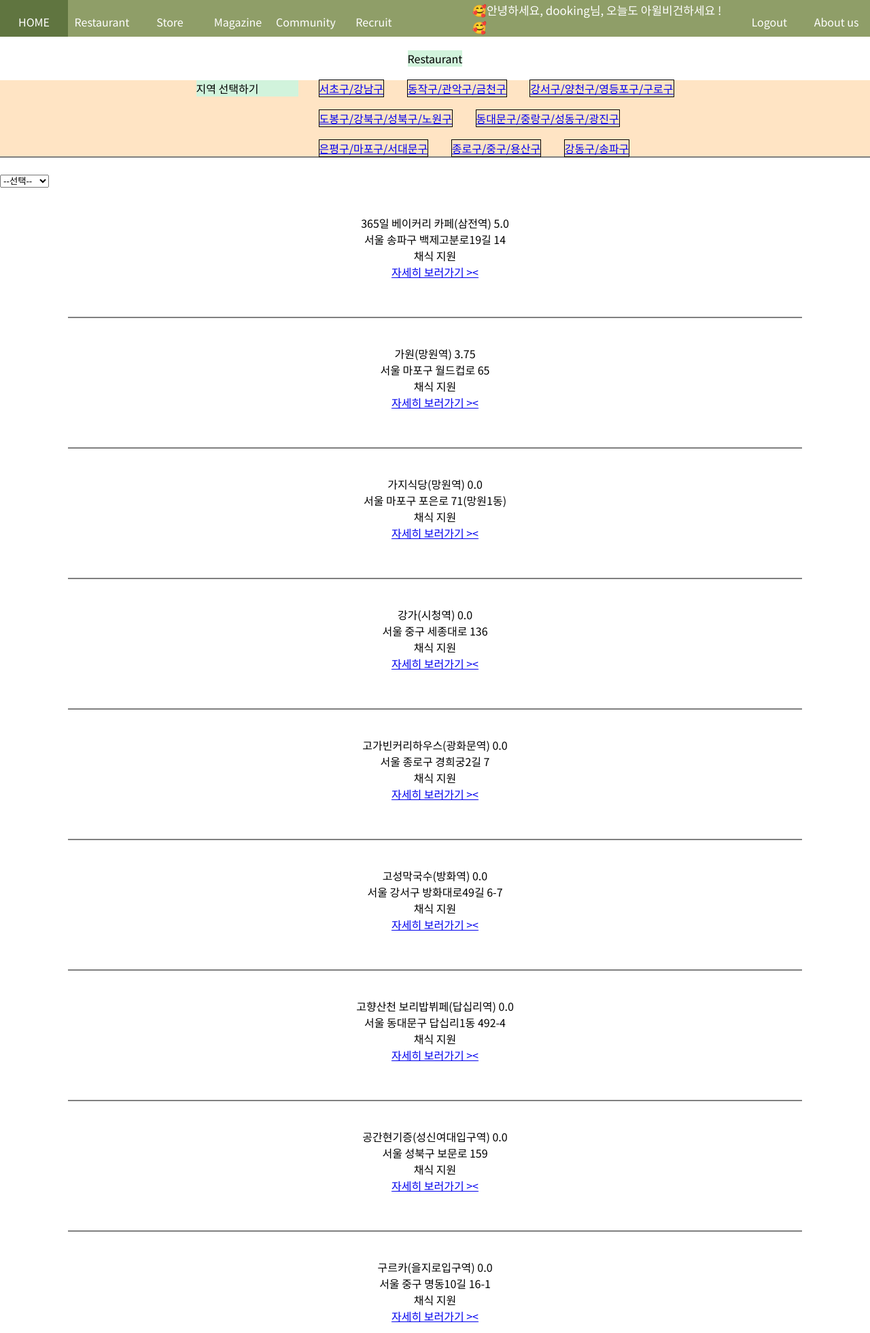
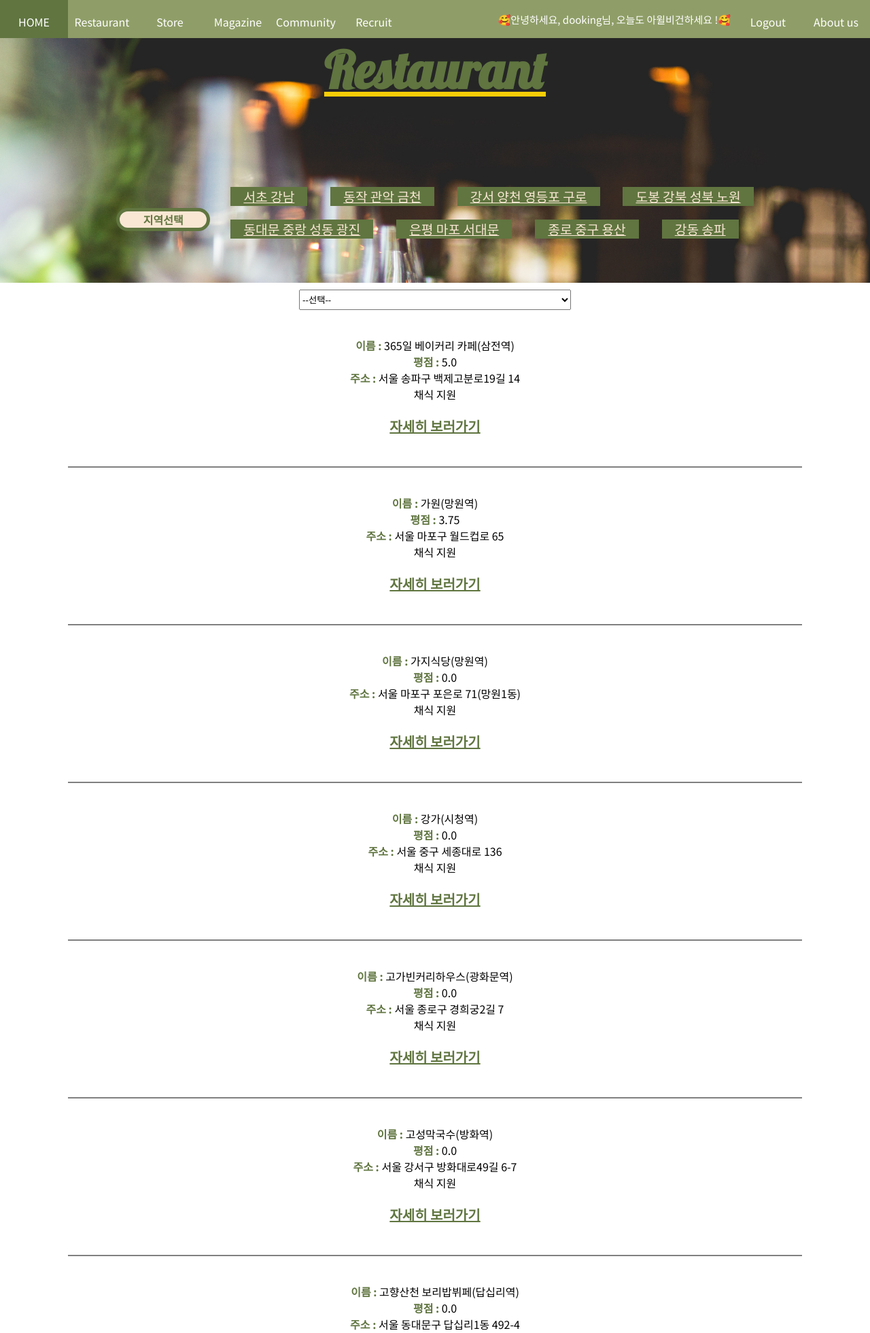
Before and after one commit to haeju98/team2_miniton, a Django app: page /Restaurant/ in a window 1280 px wide. Shown: the top 1961 px of the page at 68% size. Run offline with Django 3.2, Linux system fonts and the light colour scheme; a user stored in the database is signed in; data comes from the database, SQL or seed files in the repository; both versions use the stored data as it was after the commit; parts of the project's set-up code (start-up, migrations or seed data) failed here and were passed over; some libraries are stand-ins or nearby versions.

Commit message:
연우/레스토랑 까지수정

```diff
--- a/app/static/3-Restaurant/Restaurant.css
+++ b/app/static/3-Restaurant/Restaurant.css
@@ -1,28 +1,67 @@
 @import url(base.css);
+
+
 .header {
   width: 100%;
   display: flex;
   justify-content: center;
   align-items: center;
-  margin: 20px 0;
+  margin-top: 0;
 }
 
 .title {
-  background-color: rgb(209, 243, 220);
+  font-family: 'Lobster', cursive;
+  font-size: 75px;
+  font-weight: 700;
+  color: #607540;
+  padding-bottom: 1%;
 }
 
 .choose-bar {
   display: flex;
   justify-content: center;
-  margin: 20px 0;
-  border-bottom: 2px gray solid;
-  background-color: bisque;
+  padding-top: 7em;
+  /* padding-bottom: 6.2em;
+  border-bottom: 3px #607540 solid; */
+  align-items: center;
+}
+
+.back-img{
+  width: 100%;
+  height: 45vh;
+  background-color: #F9E7D3;
+  background-image: url(../picture/restaurant.jpg);
+  background-size: 100%;
+  background-repeat: no-repeat;
+  padding-bottom: 0em ;
+
 }
 
 .Seoul {
-  background-color: rgb(209, 243, 220);
-  width: 150px;
+  border: 5px solid #607540;
+  /* box-sizing: 10% 10% border-box; */
+  background-color: #F9E7D3;
+  color: #607540;
+  font-weight: 700;
+  border-radius: 30px;
+  width: 10%;
   height: 100%;
+  display: flex;
+  justify-content: center;
+  text-align: center;
+
+}
+
+.check-category{
+  display: flex;
+  justify-content: center;
+  text-align: center;
+  margin-top: 10px;
+}
+
+select{
+  width: 400px;
+  height: 30px;
 }
 
 .Regin-Row {
@@ -30,9 +69,9 @@
   margin-bottom: 20px;
 }
 .Regin-Box {
-  border: 1px black solid;
   margin-left: 30px;
 }
+
 .mainbox {
   background-color: rgba(0, 63, 0, 0.185);
   font-size: 15px;
@@ -45,4 +84,123 @@
   border-bottom: 2px gray solid;
   margin: 0 100px;
   padding-top:40px;
+  padding-bottom:40px;
 }
+
+.Store-Box2{
+  padding-top: 20px;
+}
+
+/* 버튼 */
+
+.Regin-Box{
+  background:#607540;
+  color:#F9E7D3;
+  border:none;
+  position:relative;
+  height:60px;
+  font-size:1.2em;
+  padding:0 1em;
+  cursor:pointer;
+  transition:800ms ease all;
+  outline:none;
+}
+
+.Regin-Box:hover{
+  background:#F9E7D3;
+  color:#607540;
+}
+.Regin-Box:before,
+.Regin-Box:after{
+  content:'';
+  position:absolute;
+  top:0;
+  right:0;
+  height:2px;
+  width:0;
+  background: #607540;
+  transition:400ms ease all;
+}
+
+.Regin-Box:after{
+  right:inherit;
+  top:inherit;
+  left:0;
+  bottom:0;
+}
+
+.Regin-Box:hover:before,
+.Regin-Box:hover:after{
+  width:100%;
+  transition:800ms ease all;
+}
+
+#name{
+  color: #607540;
+  font-size: 16px;
+  font-weight: 800;
+}
+
+.btn{
+
+  font-size: 20px;
+  font-weight: 800;
+  color:#607540;
+}
+/* 자세히 보러가기 버튼 */
+/* body {
+  background: #2ecc71;
+  font-size: 62.5%;
+} */
+
+/* .container {
+  padding: 2em;
+} */
+
+/* .btn,
+.btn::after {
+  -webkit-transition: all 0.3s;
+	-moz-transition: all 0.3s;
+  -o-transition: all 0.3s;
+	transition: all 0.3s;
+}
+
+btn{
+  background: none;
+  border: 3px solid #fff;
+  border-radius: 5px;
+  color: #fff;
+  display: block;
+  font-size: 1.6em;
+  font-weight: bold;
+  margin: 1em auto;
+  padding: 2em 6em;
+  position: relative;
+  text-transform: uppercase;
+}
+
+.btn::before,
+.btn::after {
+  background: #fff;
+  content: '';
+  position: absolute;
+  z-index: -1;
+} */
+
+.btn:hover {
+  color: #2ecc71;
+}
+
+.btn::after {
+  height: 0;
+  left: 50%;
+  top: 50%;
+  width: 0;
+}
+
+.btn:hover:after {
+  height: 100%;
+  left: 0;
+  top: 0;
+  width: 100%;
+}
--- a/app/static/base.css
+++ b/app/static/base.css
@@ -53,12 +53,13 @@ body{
     text-decoration: none;
     /* border: 1px solid gray; */
     text-align: center;
+    align-items: center;
 
 }
 
 .menu-username{
     color: white;
-    font-size: 17px;
+    font-size: 15px;
     padding-right: 5px;
     display: flex;
     justify-content: center;
@@ -70,12 +71,13 @@ body{
 .menu-icon {
 	display: inline-block;
 	width: 100px;
-    height: 54px;
+    height: 56px;
 
 	text-align: center;
 	text-decoration: none;
 	line-height: 54px;
-	outline: none;
+    outline: none;
+
 }
 .menu-icon::before,
 .menu-icon::after {
@@ -96,7 +98,7 @@ body{
 
 .menu-icon {
 	background-color: #8F9E68;
-	color: #fff;
+    color: #fff;
 }
 .menu-icon:hover {
 	background-color: #607540;
--- a/app/templates/3-Restaurant/Restaurant.html
+++ b/app/templates/3-Restaurant/Restaurant.html
@@ -5,27 +5,30 @@
   href="{% static '3-Restaurant/Restaurant.css' %}"
   type="text/css"
 />
+<link href="https://fonts.googleapis.com/css2?family=Lobster&display=swap" rel="stylesheet">
+
 {% endblock %} {% block content %}
+<div class="back-img">
   <div class="header">
-  <div class="title">Restaurant</div>
+    <div class="title" style="text-decoration:underline #F8CD07">Restaurant</div>
   </div>
   <div class="choose-bar">
-  <div class="Seoul">지역 선택하기</div>
+    <div class="Seoul">지역선택</div>
     <div class="Store_by_Region">
-
       <div class="Regin-Row">
-        <a class="Regin-Box" href="{% url 'Mapo' %}">서초구/강남구</a>
-        <a class="Regin-Box" href="{% url 'Mapo' %}">동작구/관악구/금천구</a>
-        <a class="Regin-Box" href="{% url 'Mapo' %}">강서구/양천구/영등포구/구로구</a>
+          <a class="Regin-Box" href="{% url 'Mapo' %}">서초 강남</a>
+          <a class="Regin-Box" href="{% url 'Mapo' %}">동작 관악 금천</a>
+          <a class="Regin-Box" href="{% url 'Mapo' %}">강서 양천 영등포 구로</a>
+          <a class="Regin-Box" href="{% url 'Seongbuk' %}">도봉 강북 성북 노원</a>
+        <!-- </div> -->
+      <!-- <div class="Regin-Row"> -->
       </div>
         <div class="Regin-Row">
-      <a class="Regin-Box" href="{% url 'Seongbuk' %}">도봉구/강북구/성북구/노원구</a>
-      <a class="Regin-Box" href="{% url 'Mapo' %}">동대문구/중랑구/성동구/광진구</a>
+          <a class="Regin-Box" href="{% url 'Mapo' %}">동대문 중랑 성동 광진</a>
+          <a class="Regin-Box" href="{% url 'Mapo' %}">은평 마포 서대문</a>
+          <a class="Regin-Box" href="{% url 'Mapo' %}">종로 중구 용산</a>
+          <a class="Regin-Box" href="{% url 'Mapo' %}">강동 송파</a>
         </div>
-      <div class="Regin-Rowx">
-        <a class="Regin-Box" href="{% url 'Mapo' %}">은평구/마포구/서대문구</a>
-        <a class="Regin-Box" href="{% url 'Mapo' %}">종로구/중구/용산구</a>
-      <a class="Regin-Box" href="{% url 'Mapo' %}">강동구/송파구</a>
       </div>
     </div>
   </div>
@@ -46,23 +49,28 @@
 {% for post in posts%}
 <div class="Store">
     <div class="Store-Box">
-        <span>{{post.name}}</span>
-        <span>{{post.grade}}</span>
+        <span><span id="name">이름 : </span>{{post.name}} </span><br>
+        <span><span id="name"> 평점 : </span>{{post.grade}}</span>
     </div>
 
     <div class="Store-Box">
-        <span>{{post.location}}</span>
+        <span><span id="name">주소 : </span>{{post.location}}</span>
     </div>
     <div class="Store-Box">
       {% if post.category == 1 %}
       <span>채식 전문</span>
       {% else %}
-      <span>채식 지원</span>
+      <span style="margin-bottom: 10px;">채식 지원</span>
       {% endif %}
   </div>
-    <div class="Store-Box">
-      <a href="{% url 'Restaurant_detail' post.pk %}">자세히 보러가기 ><</a>
+    <div class="Store-Box2">
+      <a class="btn" href="{% url 'Restaurant_detail' post.pk %}">자세히 보러가기</a>
     </div>
 </div>
 {% endfor %}
   {% endblock %}
+
+  <!-- <h2> button style 3 </h2>
+   <a href="#" class="btn3">
+    Button 3
+  </a> -->
--- a/app/templates/7-Recruit/Recruit.html
+++ b/app/templates/7-Recruit/Recruit.html
@@ -29,6 +29,7 @@
             이른바 ‘가치소비’, 옷 하나를 골라도 동물보호와 환경을 고려한다는 이미지까지 얹어지면서 의류업계는 주목하기 시작했습니다.
 
         </div>
+        <!-- <button style="submit">Apply</button> -->
     </div>
 
     <!-- <a class="send">지원하기</a> -->
```
Also changed, not shown: app/static/7-Recruit/Recruit.css (+9 -0 lines), app/static/picture/happy.jpg (added), app/static/picture/happyfood.jpg (added), db.sqlite3. Lines whose indentation alone changed are shown as unchanged.
